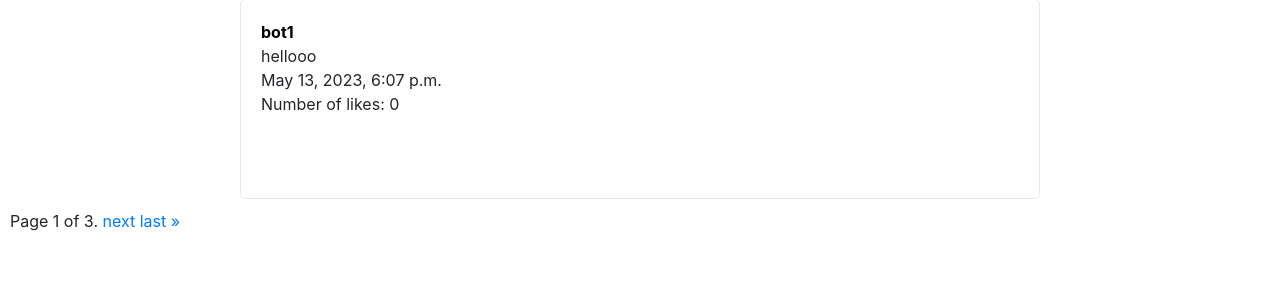
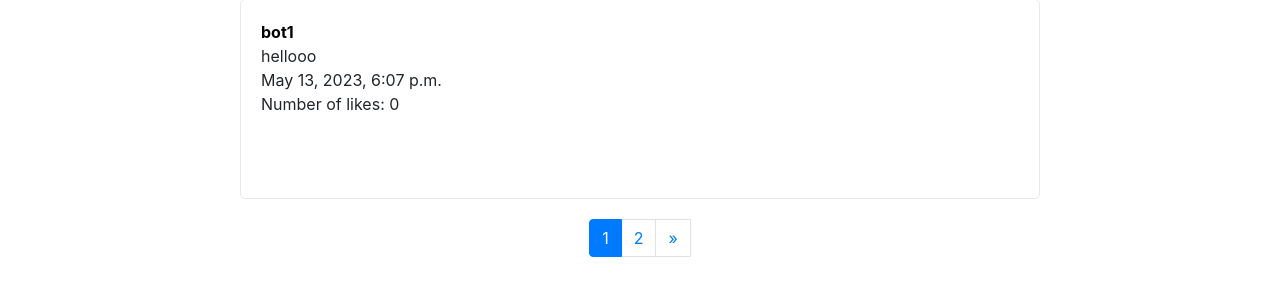
Before and after one commit to brandon-prescott/network, a Django app: page / in a window 1280 px wide. Shown: the part 2052-2339 px from the top of the page. Before the commit the page ends 2283 px from the top, so only its background shows below. Run offline with Django 3.2, Linux system fonts and the light colour scheme; data comes from the database, SQL or seed files in the repository; some libraries are stand-ins or nearby versions.

Commit message:
styled page nav

```diff
--- a/network/static/network/styles.css
+++ b/network/static/network/styles.css
@@ -42,3 +42,9 @@ body {
     margin: 0 auto;
     width: 800px;
 }
+
+.page-navigation {
+    display: flex;
+    justify-content: center;
+    margin: 20px auto;
+}
--- a/network/templates/network/posts.html
+++ b/network/templates/network/posts.html
@@ -47,22 +47,18 @@
     No active posts
 {% endif %}
 
-<div class="pagination">
-    <span class="step-links">
-        {% if page_obj.has_previous %}
-            <a href="?page=1">&laquo; first</a>
-            <a href="?page={{ page_obj.previous_page_number }}">previous</a>
-        {% endif %}
+<div class="pagination page-navigation">
+    {% if page_obj.has_previous %}
+        <a class="page-link" href="?page=1">&laquo;</a>
+        <a class="page-link" href="?page={{ page_obj.previous_page_number }}">{{ page_obj.previous_page_number }}</a>
+    {% endif %}
 
-        <span class="current">
-            Page {{ page_obj.number }} of {{ page_obj.paginator.num_pages }}.
-        </span>
+    <li class="page-item active"><a class="page-link" href="?page={{ page_obj.number }}">{{ page_obj.number }}</a></li>
 
-        {% if page_obj.has_next %}
-            <a href="?page={{ page_obj.next_page_number }}">next</a>
-            <a href="?page={{ page_obj.paginator.num_pages }}">last &raquo;</a>
-        {% endif %}
-    </span>
+    {% if page_obj.has_next %}
+        <a class="page-link" href="?page={{ page_obj.next_page_number }}">{{ page_obj.next_page_number }}</a>
+        <a class="page-link" href="?page={{ page_obj.paginator.num_pages }}">&raquo;</a>
+    {% endif %}
 </div>
 
 {% block script %}
```
